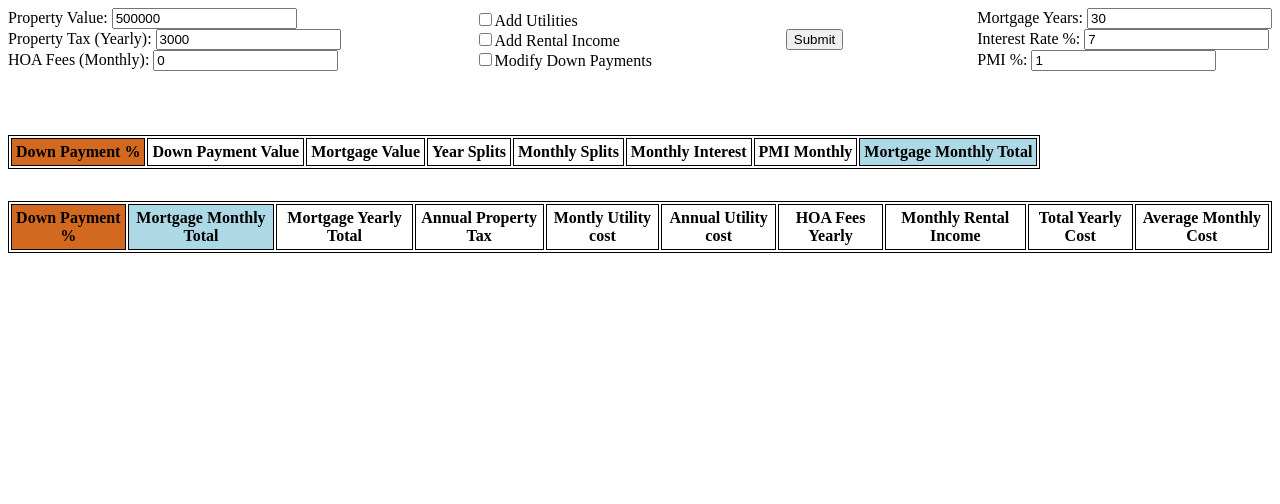
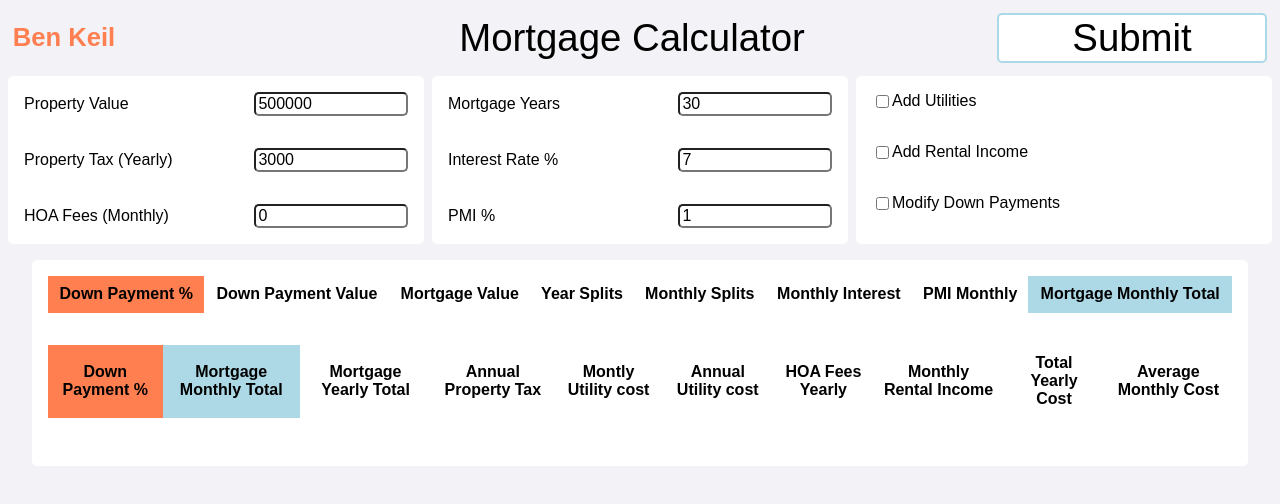
Before and after one commit to nuetu/REIC, a plain HTML site: page index.html in a window 1280 px wide. Drawn offline with Linux system fonts and the light colour scheme.

Commit message:
style update :)

```diff
--- a/index.html
+++ b/index.html
@@ -1,110 +1,54 @@
 <html>
   <head>
     <title>Real estate investment calculator</title>
-    <style>
-      table,
-      td,
-      th {
-        border: 1px solid black;
-      }
-      table {
-        margin-bottom: 2em;
-      }
-      td,
-      th {
-        padding: 0.25em;
-      }
-      main {
-        display: flex;
-        flex-direction: row;
-        align-items: center;
-        justify-content: space-between;
-        margin-bottom: 2em;
-      }
-      #utility_options,
-      #rental_options,
-      #dp_options {
-        display: none;
-        margin-right: 2em;
-      }
-      #extras {
-        display: flex;
-        flex-direction: row;
-        align-items: center;
-        margin-bottom: 2em;
-      }
-      .mmt {
-        background: lightblue;
-      }
-      .dp {
-        background-color: chocolate;
-      }
-    </style>
+    <link rel="stylesheet" href="styles.css" />
   </head>
   <body>
+    <div id="top">
+      <div id="credit"><a href="http://benkeil.com">Ben Keil</a></div>
+      <div id="title">Mortgage Calculator</div>
+      <button id="submit" onclick="main()">Submit</button>
+    </div>
     <!-- Factors-->
     <main>
       <div id="main_factors">
-        <div>
-          <label for="property_value">Property Value:</label>
+        <div class="main_factor">
+          <label for="property_value">Property Value</label>
           <input
             type="number"
             name="property_value"
             id="property_value"
             value="500000"
+            step="10000"
           />
         </div>
-        <div>
-          <label for="property_value">Property Tax (Yearly):</label>
+        <div class="main_factor">
+          <label for="property_value">Property Tax (Yearly)</label>
           <input
             type="number"
             name="property_tax"
             id="property_tax"
             placeholder="Property Tax"
             value="3000"
+            step="100"
           />
         </div>
-        <div>
-          <label for="hoa_fees">HOA Fees (Monthly):</label>
+        <div class="main_factor">
+          <label for="hoa_fees">HOA Fees (Monthly)</label>
           <input
             type="number"
             name="hoa_fees"
             id="hoa_fees"
             placeholder="HOA Fees (Monthly)"
             value="0"
+            step="10"
           />
         </div>
       </div>
-      <div id="factor_options">
-        <div>
-          <input
-            type="checkbox"
-            name="show_utilities"
-            onclick="showUtil()"
-            id="util_chk"
-          /><label for="show_utilities">Add Utilities</label>
-        </div>
-        <div>
-          <input
-            type="checkbox"
-            name="add_rental"
-            onclick="showRental()"
-            id="add_rental"
-          /><label for="add_rental">Add Rental Income</label>
-        </div>
-        <div>
-          <input
-            type="checkbox"
-            name="add_dp"
-            onclick="showDp()"
-            id="add_dp"
-          /><label for="add_dp">Modify Down Payments</label>
-        </div>
-      </div>
-      <button onclick="main()">Submit</button>
+
       <div id="mortgage_options">
-        <div>
-          <label for="mortgage_years">Mortgage Years:</label>
+        <div class="mortgage_option">
+          <label for="mortgage_years">Mortgage Years</label>
           <input
             type="number"
             name="mortgage_years"
@@ -112,8 +56,8 @@
             value="30"
           />
         </div>
-        <div>
-          <label for="interest_rate">Interest Rate %:</label>
+        <div class="mortgage_option">
+          <label for="interest_rate">Interest Rate %</label>
           <input
             type="number"
             name="interest_rate"
@@ -121,17 +65,16 @@
             value="7"
           />
         </div>
-        <div>
-          <label for="pmi_rate">PMI %:</label>
+        <div class="mortgage_option">
+          <label for="pmi_rate">PMI %</label>
           <input type="number" name="pmi_rate" id="pmi_rate" value="1" />
         </div>
       </div>
-    </main>
-    <!--Options -->
-    <div id="extras">
+
       <!--Utility Options + Table -->
       <div id="utility_options">
         <div id="options">
+          <div class="utility_option">
             <input
               type="checkbox"
               name="gas"
@@ -139,6 +82,8 @@
               id="gas"
               value="Natural Gas"
             /><label for="gas">Natural Gas</label>
+          </div>
+          <div class="utility_option">
             <input
               type="checkbox"
               name="electricity"
@@ -146,6 +91,8 @@
               id="electricity"
               value="Electricity"
             /><label for="electricity">Electricity</label>
+          </div>
+          <div class="utility_option">
             <input
               type="checkbox"
               name="trash"
@@ -153,6 +100,8 @@
               id="trash"
               value="Waste Removal"
             /><label for="trash">Waste Removal</label>
+          </div>
+          <div class="utility_option">
             <input
               type="checkbox"
               name="water"
@@ -160,6 +109,8 @@
               id="water"
               value="Water"
             /><label for="water">Water</label>
+          </div>
+          <div class="utility_option">
             <input
               type="checkbox"
               name="sewer"
@@ -167,6 +118,8 @@
               id="sewer"
               value="Sewer"
             /><label for="sewer">Sewer</label>
+          </div>
+          <div class="utility_option">
             <input
               type="checkbox"
               name="internet"
@@ -174,6 +127,8 @@
               id="internet"
               value="Internet"
             /><label for="internet">Internet</label>
+          </div>
+          <div class="utility_option">
             <input
               type="checkbox"
               name="hoi"
@@ -182,17 +137,25 @@
               value="Home Owner's Insurance"
             /><label for="hoi">Homeowner's Insurance</label>
           </div>
-        <table id="utility_table">
-          <tr>
-            <th>Utility</th>
-            <th>Cost (Enter Number in Cell)</th>
-          </tr>
-        </table>
+          <div class="utility_option">
+            <input
+              type="checkbox"
+              name="all"
+              onclick="selectAll()"
+              id="all"
+              value="Select All"
+            /><label id="labelForAll" for="all">Select All</label>
+          </div>
+        </div>
+        <div id="utility_table">
+          <div>Utility</div>
+          <div>Cost</div>
+        </div>
       </div>
 
       <!-- Rental Options -->
       <div id="rental_options">
-        <label for="rental_value">Rental Estimated Monthly Income:</label>
+        <label for="rental_value">Rental Income (Monthly)</label>
         <input
           type="number"
           name="rental_value"
@@ -211,8 +174,38 @@
           value="3.5, 5, 10, 20, 25"
         />
       </div>
+
+      <!--Options -->
+      <div id="factor_options">
+        <div class="factor_option">
+          <input
+            type="checkbox"
+            name="util_chk"
+            onclick="showUtil()"
+            id="util_chk"
+          /><label for="util_chk">Add Utilities</label>
         </div>
+        <div class="factor_option">
+          <input
+            type="checkbox"
+            name="add_rental"
+            onclick="showRental()"
+            id="add_rental"
+          /><label for="add_rental">Add Rental Income</label>
+        </div>
+        <div class="factor_option">
+          <input
+            type="checkbox"
+            name="add_dp"
+            onclick="showDp()"
+            id="add_dp"
+          /><label for="add_dp">Modify Down Payments</label>
+        </div>
+      </div>
+    </main>
+
     <!--Main Table-->
+    <div id="tables">
       <table id="table">
         <tr>
           <th class="dp">Down Payment %</th>
@@ -240,6 +233,7 @@
           <th>Average Monthly Cost</th>
         </tr>
       </table>
+    </div>
   </body>
   <script src="index.js"></script>
 </html>
--- a/index.js
+++ b/index.js
@@ -5,82 +5,98 @@ function main() {
     table.removeChild(table.lastChild);
     cost_table.removeChild(cost_table.lastChild);
   }
-  let property_value = document.getElementById("property_value").value;
-  let mortgage_years = document.getElementById("mortgage_years").value;
-  document.getElementById("year").innerHTML = mortgage_years + " Year Splits";
-  let property_tax = document.getElementById("property_tax").value;
-  let hoa_fees = document.getElementById("hoa_fees").value;
-  let utility_cost = calcUtil();
-  let interest_rate = document.getElementById("interest_rate").value;
-  let pmi_rate = document.getElementById("pmi_rate").value;
-  let rental_value = document.getElementById("rental_value").value;
+  data = {
+    property_value: document.getElementById("property_value").value,
+    mortgage_years: document.getElementById("mortgage_years").value,
+    property_tax: parseInt(document.getElementById("property_tax").value),
+    hoa_fees: parseInt(document.getElementById("hoa_fees").value),
+    utility_cost: calcUtil(),
+    interest_rate: document.getElementById("interest_rate").value,
+    pmi_rate: document.getElementById("pmi_rate").value,
+    rental_value: parseInt(document.getElementById("rental_value").value),
+  };
+
+  //Change table header for mortgage years.
+  document.getElementById("year").innerHTML =
+    data.mortgage_years + " Year Splits";
+
+  //create array of down-payment options
   let dp = document.getElementById("dp_values").value.split(",");
 
+  //Each iteration is a down-payment option
   for (let i = 0; i < dp.length; i++) {
     let percent = dp[i] / 100;
 
     //values stored in object
-    let mortgage = {
-      downpayment_value: Math.round(percent * property_value),
-    };
-    mortgage.mortgage_value = Math.round(
-      property_value - mortgage.downpayment_value
+    data.downpayment_value = Math.round(percent * data.property_value);
+    data.mortgage_value = Math.round(
+      data.property_value - data.downpayment_value
     );
-    mortgage.yearly_splits = Math.round(
-      mortgage.mortgage_value / mortgage_years
-    );
-    mortgage.monthly_splits = Math.round(mortgage.yearly_splits / 12);
-    mortgage.monthly_interest = Math.round(
-      (interest_rate / 100) * mortgage.monthly_splits
+    data.yearly_splits = Math.round(data.mortgage_value / data.mortgage_years);
+    data.monthly_splits = Math.round(data.yearly_splits / 12);
+    data.monthly_interest = Math.round(
+      (data.interest_rate / 100) * data.monthly_splits
     );
     if (dp[i] < 20) {
-      mortgage.pmi = Math.round(
-        ((pmi_rate / 100) * mortgage.mortgage_value) / 12
-      );
+      data.pmi = Math.round(((data.pmi_rate / 100) * data.mortgage_value) / 12);
     } else {
-      mortgage.pmi = 0;
+      data.pmi = 0;
     }
-    mortgage.mortgage_total =
-      mortgage.monthly_splits + mortgage.monthly_interest + mortgage.pmi;
+    data.mortgage_total =
+      data.monthly_splits + data.monthly_interest + data.pmi;
 
     //construct row's columns
     let table_row = "<tr><td>" + dp[i] + "%</td>";
-    for (property in mortgage) {
-      table_row +=
-        "<td>$" + mortgage[property].toLocaleString("en-US") + "</td>";
-    }
+    table_row +=
+      "<td>$" + data.downpayment_value.toLocaleString("en-US") + "</td>";
+    table_row +=
+      "<td>$" + data.mortgage_value.toLocaleString("en-US") + "</td>";
+    table_row += "<td>$" + data.yearly_splits.toLocaleString("en-US") + "</td>";
+    table_row +=
+      "<td>$" + data.monthly_splits.toLocaleString("en-US") + "</td>";
+    table_row +=
+      "<td>$" + data.monthly_interest.toLocaleString("en-US") + "</td>";
+    table_row += "<td>$" + data.pmi.toLocaleString("en-US") + "</td>";
+    table_row +=
+      "<td>$" + data.mortgage_total.toLocaleString("en-US") + "</td>";
     table_row += "</tr>";
     table.innerHTML += table_row;
 
     //values for cost table
-    let values = {
-      mortgage_total: mortgage.mortgage_total,
-    };
-    values.yearly_mortgage_total = values.mortgage_total * 12;
-    values.property_tax = property_tax;
-    values.utility_cost = utility_cost;
-    values.yearly_utility_cost = utility_cost * 12;
-    values.yearly_hoa_fees = parseInt(hoa_fees) * 12;
-    values.rental_value = parseInt(rental_value);
+    data.yearly_mortgage_total = data.mortgage_total * 12;
+    data.yearly_utility_cost = data.utility_cost * 12;
+    data.yearly_hoa_fees = data.hoa_fees * 12;
     if (!showRental()) {
-      values.rental_value = 0;
+      data.rental_value = 0;
     }
-    values.yearly_total_cost =
-      values.yearly_mortgage_total +
-      parseInt(property_tax) +
-      values.yearly_utility_cost -
-      values.rental_value * 12 +
-      values.yearly_hoa_fees;
-    values.monthly_total_cost = Math.round(
-      parseInt(values.yearly_total_cost) / 12
-    );
+    data.yearly_total_cost =
+      data.yearly_mortgage_total +
+      data.property_tax +
+      data.yearly_utility_cost -
+      data.rental_value * 12 +
+      data.yearly_hoa_fees;
+    data.monthly_total_cost = Math.round(parseInt(data.yearly_total_cost) / 12);
 
     //construct cost Table row's columns
     let cost_table_row = "<tr><td>" + dp[i] + "%</td>";
-    for (property in values) {
-      cost_table_row +=
-        "<td>$" + values[property].toLocaleString("en-US") + "</td>";
-    }
+    cost_table_row +=
+      "<td>$" + data.mortgage_total.toLocaleString("en-US") + "</td>";
+    cost_table_row +=
+      "<td>$" + data.yearly_mortgage_total.toLocaleString("en-US") + "</td>";
+    cost_table_row +=
+      "<td>$" + data.property_tax.toLocaleString("en-US") + "</td>";
+    cost_table_row +=
+      "<td>$" + data.utility_cost.toLocaleString("en-US") + "</td>";
+    cost_table_row +=
+      "<td>$" + data.yearly_utility_cost.toLocaleString("en-US") + "</td>";
+    cost_table_row +=
+      "<td>$" + data.yearly_hoa_fees.toLocaleString("en-US") + "</td>";
+    cost_table_row +=
+      "<td>$" + data.rental_value.toLocaleString("en-US") + "</td>";
+    cost_table_row +=
+      "<td>$" + data.yearly_total_cost.toLocaleString("en-US") + "</td>";
+    cost_table_row +=
+      "<td>$" + data.monthly_total_cost.toLocaleString("en-US") + "</td>";
     cost_table_row += "</tr>";
     cost_table.innerHTML += cost_table_row;
   }
@@ -95,33 +111,52 @@ var utilities = {
   internet: 50,
   hoi: 125,
 };
-var options = document.getElementById("options");
+var options = document.getElementsByClassName("utility_option");
 
 function showUtil() {
   let input = document.getElementById("util_chk");
   let table = document.getElementById("utility_table");
-  while (table.childNodes.length > 2) {
+  while (table.childNodes.length > 4) {
     table.removeChild(table.lastChild);
   }
   if (input.checked) {
-    document.getElementById("utility_options").style.display = "block";
-    for (let i = 0; i < options.childNodes.length; i++) {
-      if (options.childNodes[i].checked) {
-        let table_row = "<tr><td>" + options.childNodes[i].value + "</td>";
+    document.getElementById("utility_options").style.display = "flex";
+    for (let i = 0; i < options.length - 1; i++) {
+      if (
+        options[i].firstElementChild.checked &&
+        options[i].firstElementChild.id != "all"
+      ) {
+        let table_row = "<div>" + options[i].firstElementChild.value + "</div>";
         table_row +=
-          '<td>$<input type="number" id="val' +
-          options.childNodes[i].id +
+          '<div>$<input type="number" id="val' +
+          options[i].firstElementChild.id +
           '" onchange="calcUtil()" value="' +
-          utilities[options.childNodes[i].id] +
-          '"/></td></tr>';
+          utilities[options[i].firstElementChild.id] +
+          '"/></div>';
         table.innerHTML += table_row;
       }
     }
-    table.innerHTML += "<tr><th>Total:</th><td id='util_total'>$0</td></tr>";
+    table.innerHTML += "<div>Total:</div><div id='util_total'>$0</div>";
     calcUtil();
   } else {
     document.getElementById("utility_options").style.display = "none";
   }
+}
+
+function selectAll() {
+  if (options[options.length - 1].firstElementChild.checked) {
+    for (let i = 0; i < options.length - 1; i++) {
+      options[i].firstElementChild.checked = true;
+      document.getElementById("labelForAll").innerHTML = "Disselect All";
+    }
+  } else {
+    for (let i = 0; i < options.length - 1; i++) {
+      options[i].firstElementChild.checked = false;
+      document.getElementById("labelForAll").innerHTML = "Select All";
+    }
+  }
+
+  showUtil();
 }
 
 function calcUtil() {
@@ -144,7 +179,7 @@ function calcUtil() {
 function showRental() {
   let input = document.getElementById("add_rental");
   if (input.checked) {
-    document.getElementById("rental_options").style.display = "block";
+    document.getElementById("rental_options").style.display = "flex";
     return true;
   } else {
     document.getElementById("rental_options").style.display = "none";
@@ -155,7 +190,7 @@ function showRental() {
 function showDp() {
   let input = document.getElementById("add_dp");
   if (input.checked) {
-    document.getElementById("dp_options").style.display = "block";
+    document.getElementById("dp_options").style.display = "flex";
   } else {
     document.getElementById("dp_options").style.display = "none";
   }
--- /dev/null
+++ b/styles.css
@@ -0,0 +1,266 @@
+body {
+  background-color: rgb(242, 242, 247);
+  margin: 0;
+  font-family: Arial, Helvetica, sans-serif;
+}
+#top {
+  display: flex;
+  flex-direction: row;
+  align-items: center;
+  justify-content: space-between;
+  padding: 2vw;
+  padding-bottom: 3vw;
+  position: sticky;
+  top: 0;
+  background-color: rgb(242, 242, 247);
+}
+#title {
+  font-size: 5vw;
+}
+#submit {
+  margin-left: 5vw;
+  border: 2px solid lightblue;
+  background-color: white;
+  border-radius: 5px;
+  font-size: 4vw;
+}
+#submit:hover {
+  background-color: rgb(242, 242, 247);
+  border: 2px solid rgb(36, 103, 125);
+  cursor: pointer;
+}
+#submit,
+#credit {
+  flex-grow: 1;
+  flex-basis: 0;
+}
+#credit,
+a {
+  text-decoration: none;
+  font-size: 3vw;
+  font-weight: bold;
+  color: coral;
+  margin-right: 5vw;
+}
+table {
+  background-color: white;
+  width: 90vw;
+  margin-bottom: 2em;
+  border-collapse: collapse;
+}
+table > tbody:nth-child(even) > tr {
+  background-color: rgb(240, 251, 255);
+}
+td,
+th {
+  padding: 0.6em;
+  display: none;
+}
+#table > tbody > tr > td:nth-child(-n + 1),
+#table > tbody > tr > td:nth-child(-10n + 8),
+#table > tbody > tr > th:nth-child(-n + 1),
+#table > tbody > tr > th:nth-child(-10n + 8) {
+  display: table-cell;
+}
+#cost_table > tbody > tr > td:nth-child(-n + 1),
+#cost_table > tbody > tr > td:nth-child(-10n + 9),
+#cost_table > tbody > tr > th:nth-child(-n + 1),
+#cost_table > tbody > tr > th:nth-child(-10n + 9) {
+  display: table-cell;
+}
+#tables {
+  display: flex;
+  flex-direction: column;
+  align-items: center;
+}
+.mortgage_option,
+.main_factor,
+#rental_options {
+  display: flex;
+  flex-direction: row;
+  justify-content: space-between;
+  align-items: center;
+}
+.factor_option,
+.utility_option {
+  display: flex;
+  flex-direction: row;
+  align-items: center;
+}
+.main_factor,
+.mortgage_option,
+.factor_option,
+#options,
+#utility_table,
+#rental_options,
+#dp_options {
+  padding: 2vw;
+  width: 90vw;
+}
+#factor_options,
+#mortgage_options,
+#main_factors,
+#utility_options,
+#rental_options,
+#dp_options {
+  border-radius: 2.5vw;
+  margin-bottom: 1em;
+  background: rgb(255, 255, 255);
+}
+label,
+input {
+  font-size: 4vw;
+  border-radius: 1vw;
+}
+main {
+  display: flex;
+  flex-direction: column;
+  align-items: center;
+  justify-content: space-evenly;
+}
+#utility_options,
+#rental_options,
+#dp_options {
+  display: none;
+}
+.mmt {
+  background: lightblue;
+}
+.dp {
+  background-color: coral;
+}
+input[type="number"] {
+  width: 33%;
+}
+#options {
+  display: grid;
+  grid-template-columns: auto auto;
+}
+input[type="number"]::-webkit-inner-spin-button,
+input[type="number"]::-webkit-outer-spin-button {
+  -webkit-appearance: none;
+  margin: 0;
+}
+#utility_table {
+  display: grid;
+  grid-template-columns: auto auto;
+}
+#utility_table > div:nth-child(odd) {
+  text-align: right;
+  padding-right: 1vw;
+  border-right: 1px solid black;
+  border-bottom: 1px solid rgb(242, 242, 247);
+}
+#utility_table > div:nth-child(even) {
+  text-align: center;
+
+  border-left: 1px solid black;
+  border-bottom: 1px solid rgb(242, 242, 247);
+}
+#utility_table > div:nth-child(-n + 2) {
+  text-align: center;
+  border-bottom: 1px solid black;
+}
+#utility_options {
+  flex-direction: column;
+}
+@media (min-width: 768px) {
+  #top {
+    padding: 1vw;
+  }
+  #title {
+    font-size: 3vw;
+  }
+  #submit {
+    font-size: 3vw;
+    margin-left: 15vw;
+  }
+  #credit {
+    margin-right: 15vw;
+  }
+  a {
+    font-size: 2vw;
+  }
+  main {
+    display: grid;
+    grid-template-columns: auto auto auto;
+  }
+  input[type="number"] {
+    width: 40%;
+  }
+  .main_factor,
+  .mortgage_option,
+  .factor_option,
+  #options,
+  #utility_table,
+  #rental_options,
+  #dp_options {
+    padding: 1em;
+    min-width: 25vw;
+    max-width: 30vw;
+  }
+  #mortgage_options,
+  #main_factors,
+  #utility_options,
+  #rental_options,
+  #dp_options {
+    border-radius: 5px;
+    margin-bottom: 1em;
+    background: rgb(255, 255, 255);
+    align-self: stretch;
+  }
+  label,
+  input {
+    border-radius: 5px;
+    font-size: initial;
+  }
+  #utility_options {
+    order: 5;
+    grid-row: 2 / 4;
+    grid-column: 4 / 2;
+    flex-direction: row;
+    align-items: start;
+  }
+  #rental_options {
+    order: 4;
+    grid-column: 1;
+  }
+  #dp_options {
+    flex-direction: column;
+    align-items: center;
+    order: 4;
+    grid-column: 1;
+  }
+  #dp_values {
+    margin-top: 1em;
+  }
+  #factor_options {
+    border-radius: 5px;
+    margin-bottom: 1em;
+    background: rgb(255, 255, 255);
+    align-self: stretch;
+    order: 3;
+  }
+  .utility_option {
+    padding: 0.4em;
+  }
+  #tables {
+    background-color: white;
+    width: initial;
+    margin-left: 2em;
+    margin-right: 2em;
+    overflow: initial;
+    display: flex;
+    flex-direction: column;
+    align-items: initial;
+    padding: 1em;
+    border-radius: 5px;
+  }
+  table {
+    width: initial;
+  }
+  th,
+  td {
+    display: table-cell;
+  }
+}
```
Lines whose indentation alone changed are shown as unchanged.
